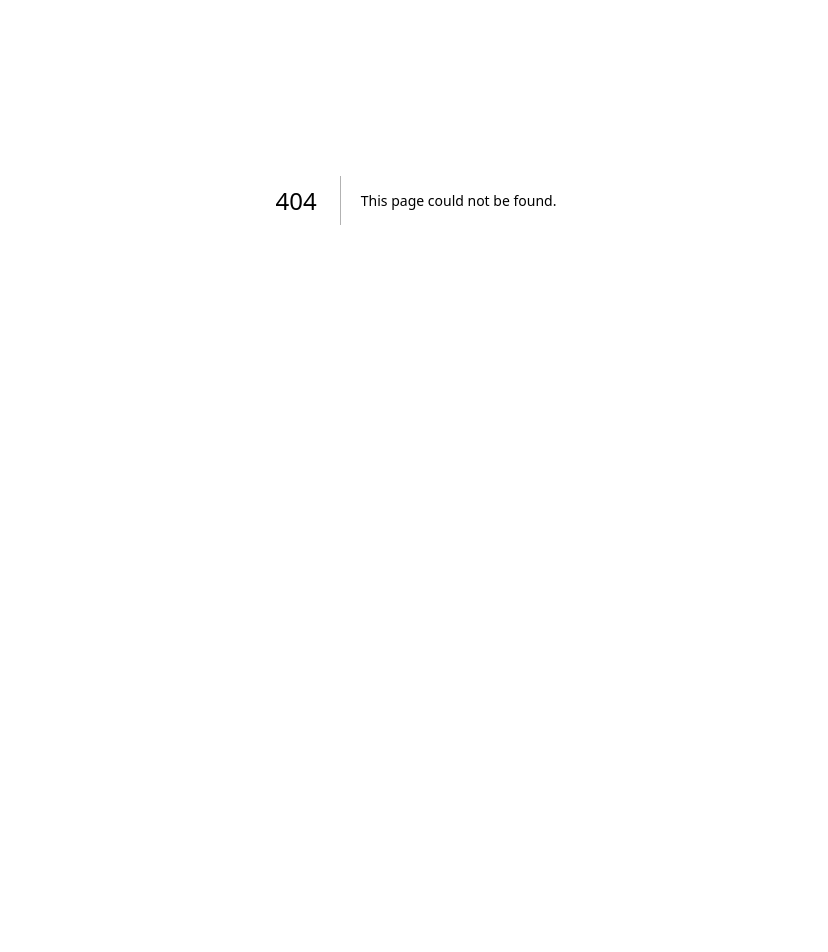
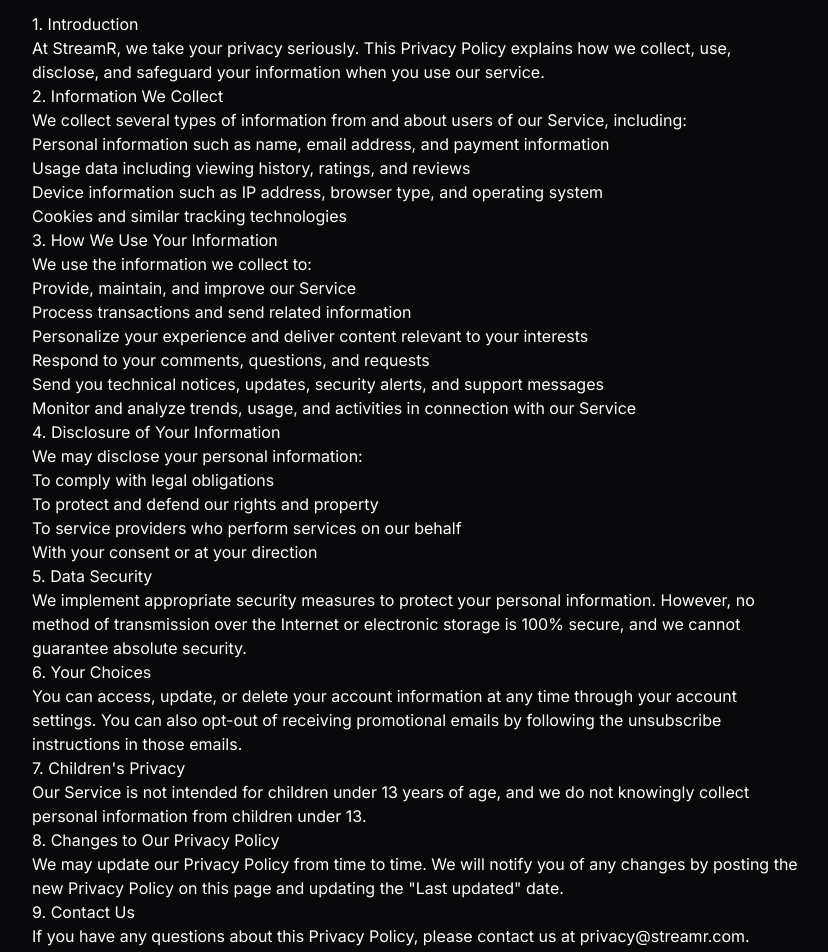
Before and after one commit to thebasilugo/streamr, a Next.js app: page /privacy in a window 1280 px wide. Before the commit this address had no page. Shown: the part 200-1152 px from the top of the page, without its empty margins (224-1052 px from the left). Before the commit the page ends 800 px from the top, so only its background shows below. Built offline with nearby package versions, Linux system fonts and the light colour scheme.

Commit message:
privacy page

```diff
--- /dev/null
+++ b/app/privacy/page.tsx
@@ -0,0 +1,88 @@
+import Link from "next/link"
+import { Button } from "@/components/ui/button"
+
+export default function PrivacyPage() {
+  return (
+    <div className="min-h-screen bg-zinc-950 text-white">
+      <div className="container mx-auto px-4 py-12">
+        <div className="max-w-3xl mx-auto">
+          <div className="mb-8">
+            <Link href="/">
+              <Button variant="outline" className="mb-4">
+                Back to Home
+              </Button>
+            </Link>
+            <h1 className="text-3xl font-bold mb-4">Privacy Policy</h1>
+            <p className="text-gray-400">Last updated: March 29, 2025</p>
+          </div>
+
+          <div className="prose prose-invert max-w-none">
+            <h2>1. Introduction</h2>
+            <p>
+              At StreamR, we take your privacy seriously. This Privacy Policy explains how we collect, use, disclose,
+              and safeguard your information when you use our service.
+            </p>
+
+            <h2>2. Information We Collect</h2>
+            <p>We collect several types of information from and about users of our Service, including:</p>
+            <ul>
+              <li>Personal information such as name, email address, and payment information</li>
+              <li>Usage data including viewing history, ratings, and reviews</li>
+              <li>Device information such as IP address, browser type, and operating system</li>
+              <li>Cookies and similar tracking technologies</li>
+            </ul>
+
+            <h2>3. How We Use Your Information</h2>
+            <p>We use the information we collect to:</p>
+            <ul>
+              <li>Provide, maintain, and improve our Service</li>
+              <li>Process transactions and send related information</li>
+              <li>Personalize your experience and deliver content relevant to your interests</li>
+              <li>Respond to your comments, questions, and requests</li>
+              <li>Send you technical notices, updates, security alerts, and support messages</li>
+              <li>Monitor and analyze trends, usage, and activities in connection with our Service</li>
+            </ul>
+
+            <h2>4. Disclosure of Your Information</h2>
+            <p>We may disclose your personal information:</p>
+            <ul>
+              <li>To comply with legal obligations</li>
+              <li>To protect and defend our rights and property</li>
+              <li>To service providers who perform services on our behalf</li>
+              <li>With your consent or at your direction</li>
+            </ul>
+
+            <h2>5. Data Security</h2>
+            <p>
+              We implement appropriate security measures to protect your personal information. However, no method of
+              transmission over the Internet or electronic storage is 100% secure, and we cannot guarantee absolute
+              security.
+            </p>
+
+            <h2>6. Your Choices</h2>
+            <p>
+              You can access, update, or delete your account information at any time through your account settings. You
+              can also opt-out of receiving promotional emails by following the unsubscribe instructions in those
+              emails.
+            </p>
+
+            <h2>7. Children's Privacy</h2>
+            <p>
+              Our Service is not intended for children under 13 years of age, and we do not knowingly collect personal
+              information from children under 13.
+            </p>
+
+            <h2>8. Changes to Our Privacy Policy</h2>
+            <p>
+              We may update our Privacy Policy from time to time. We will notify you of any changes by posting the new
+              Privacy Policy on this page and updating the "Last updated" date.
+            </p>
+
+            <h2>9. Contact Us</h2>
+            <p>If you have any questions about this Privacy Policy, please contact us at privacy@streamr.com.</p>
+          </div>
+        </div>
+      </div>
+    </div>
+  )
+}
```
